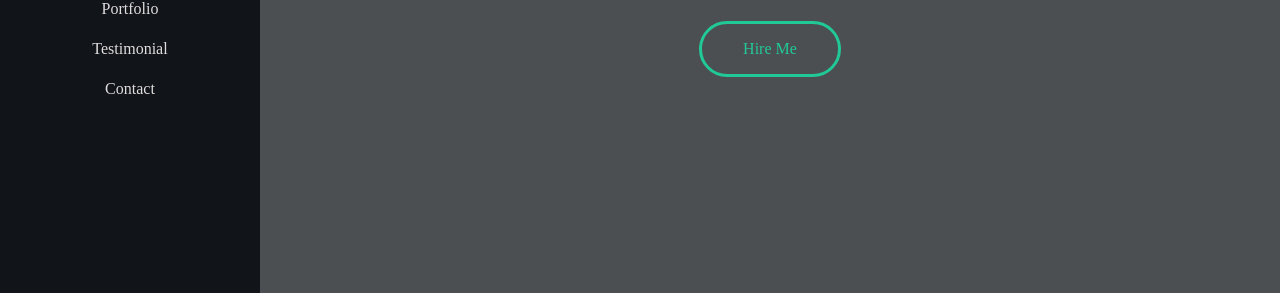
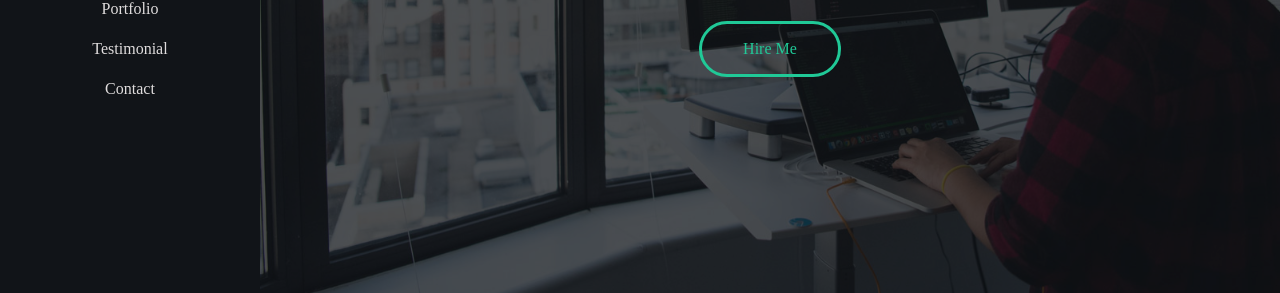
Before and after one commit to zeko4444/bootstrapProject, a plain HTML site: page index.html in a window 1280 px wide. Shown: the part 463-756 px from the top of the page. Drawn offline with nearby package versions, Linux system fonts and the light colour scheme; a web font is replaced by a local one.

Commit message:
Update style.css

```diff
--- a/style.css
+++ b/style.css
@@ -341,7 +341,7 @@ a{
 .home{
     height: 100vh;
    position: relative;
-    background-image: url(images/intro-bg.jpg);
+    background-image: url(intro-bg.jpg);
     background-size: cover;
     background-attachment: fixed;
     background-position: 50%;
```
